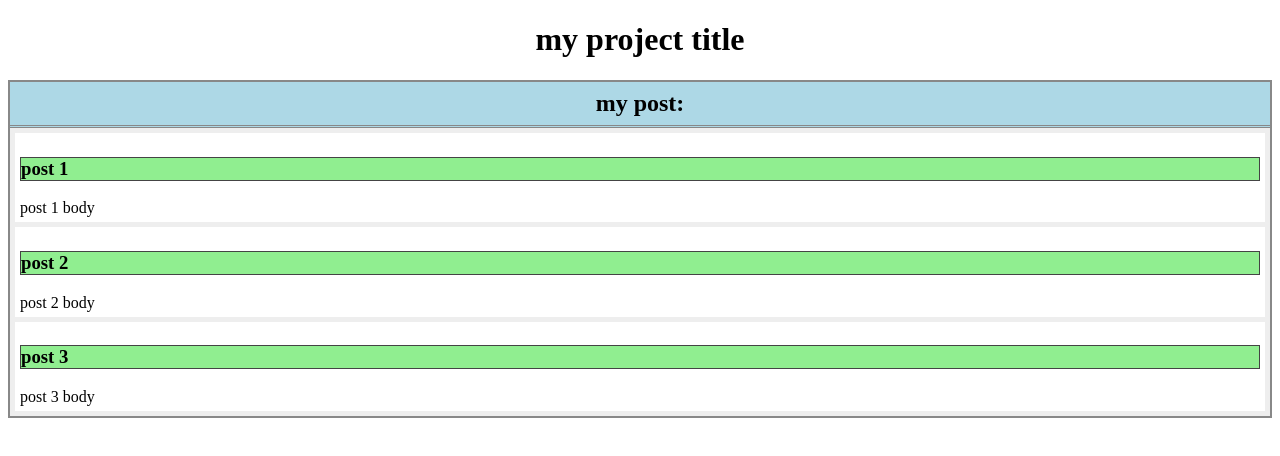
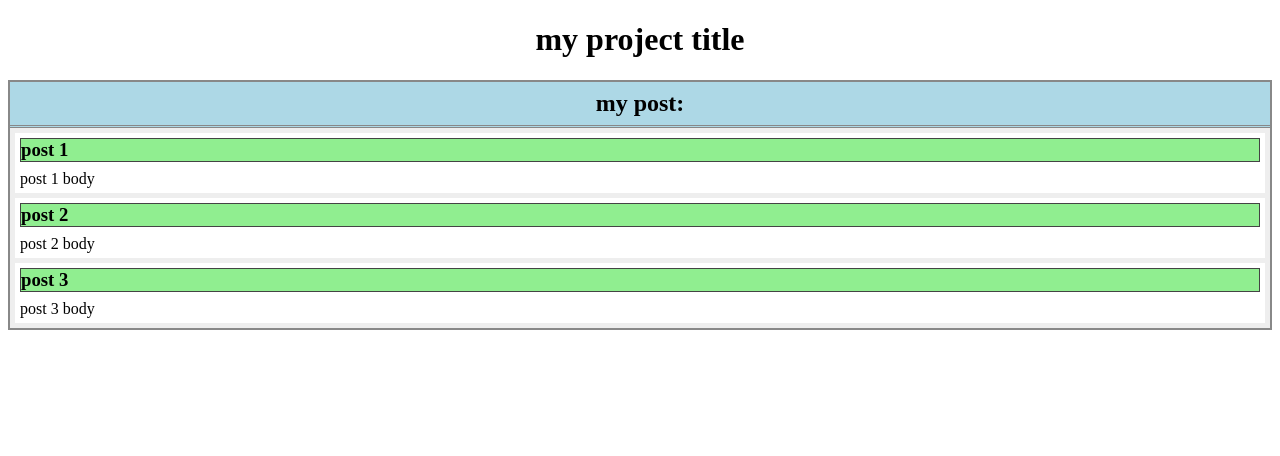
Before and after one commit to Masoume-vesali1993/practice-react, a React (Create React App) app: page / in a window 1280 px wide. Shown: the top 456 px of the page. Built offline with nearby package versions, Linux system fonts and the light colour scheme.

Commit message:
new and edit
style

```diff
--- a/src/css/style.css
+++ b/src/css/style.css
@@ -23,9 +23,11 @@ body{
     text-align: left;
     background: lightgreen;
     border: 1px solid #444;
+    margin: 0;
 }
 .post-panel .post p{
     padding: 0;
     margin: 0;
+    margin-top: 8px;
     text-align: left;
 }
```
